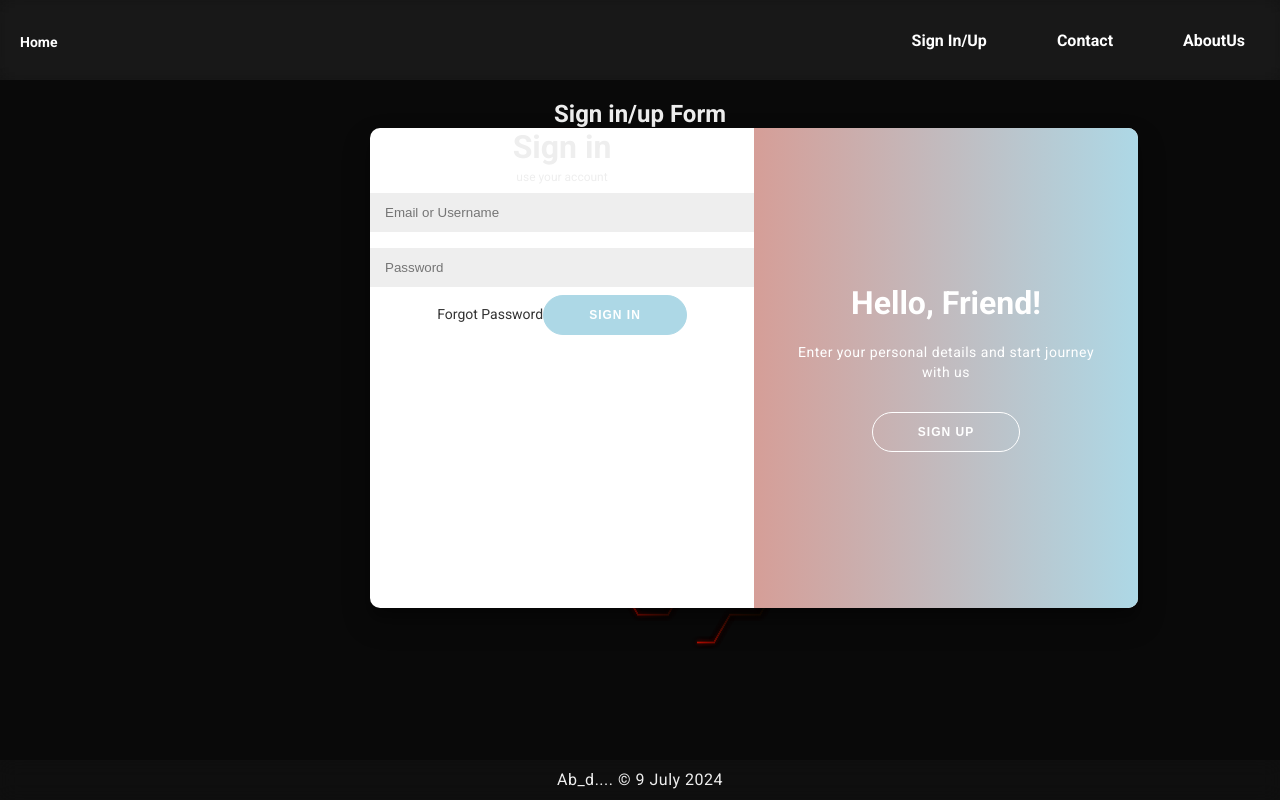
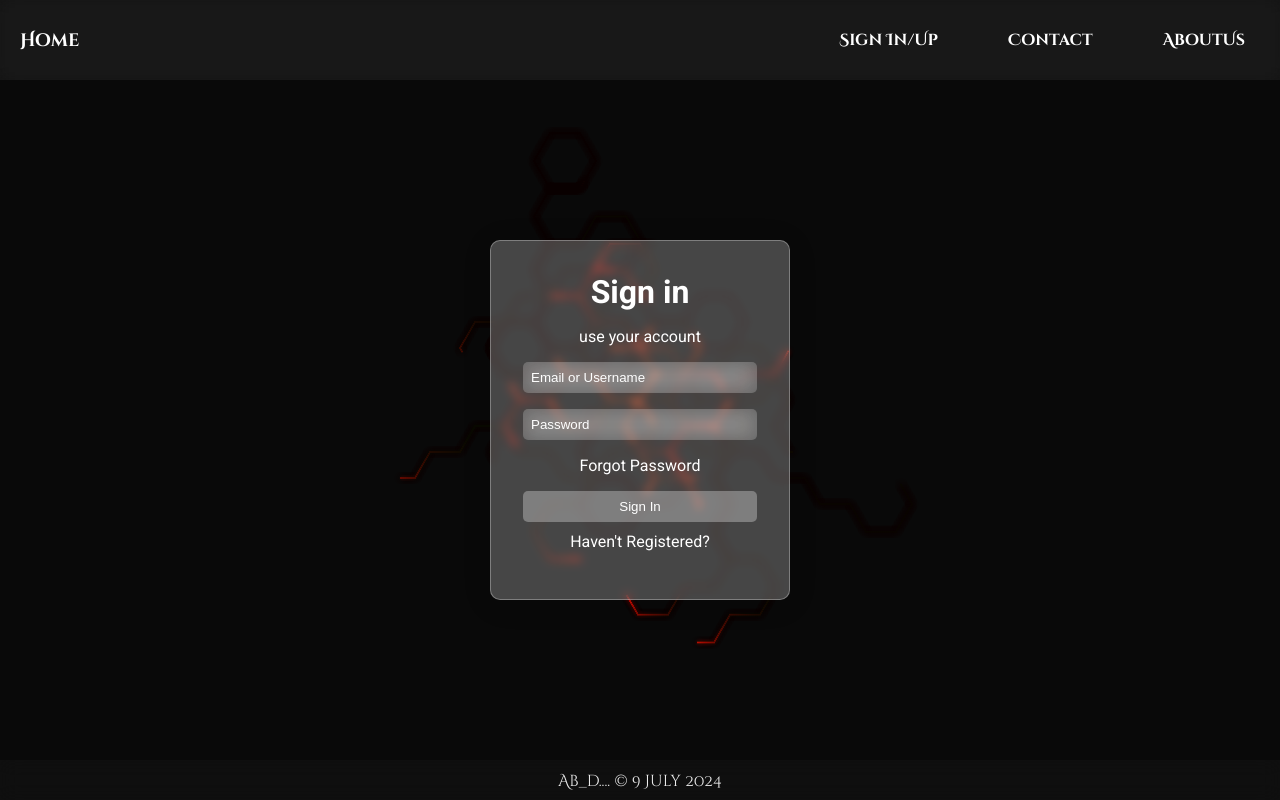
Before and after one commit to noobcoder3068/PennyPincher, a React (Create React App) app in the folder frontend/: page /SignIn in a window 1280 px wide. Built offline with nearby package versions, Linux system fonts and the light colour scheme.

Commit message:
have done the pages folder styling perfect

```diff
--- a/frontend/src/App.jsx
+++ b/frontend/src/App.jsx
@@ -3,7 +3,9 @@ import { BrowserRouter, Routes, Route } from "react-router-dom";
 import Home from "./components/home";
 import Forgot from "./pages/forgot";
 import NewPass from "./pages/newpass";
-import InUp from "./pages/InUp";
+// import InUp from "./pages/InUp";
+import Register from "./pages/register";
+import SignIn from "./pages/login";
 import Footer from "./components/footer";
 import Navbar from "./components/navbar";
 import Contact from "./components/contact";
@@ -23,7 +25,8 @@ function App() {
         <main className="content-wrapper">
           <Routes>
             <Route path="/" element={<Home />} />
-            <Route path="/SignIn" element={<InUp />} />
+            <Route path="/SignIn" element={<SignIn />} />
+            <Route path="/Register" element={<Register />} />
             <Route path="/About" element={<About />} />
             <Route path="/Contact" element={<Contact />} />
             <Route path="/Forgot-password" element={<Forgot />} />
--- a/frontend/src/components/about.css
+++ b/frontend/src/components/about.css
@@ -1,3 +1,5 @@
+@import url('https://fonts.googleapis.com/css2?family=Roboto+Condensed:wght@300;400;700&display=swap');
+
 .about-us-container h1 {
     font-family: Cinzel Decorative;
     color: #eeeeee;
@@ -6,14 +8,15 @@
 }
 
 .about-us-container p {
-    font-size: 1.2em;
+    font-size: 1.4em;
+    font-family:  'Roboto Condensed', sans-serif;
     line-height: 1.6;
     margin-bottom: 15px;
     color: #EEEEEE;
+    text-align: center;
 }
 
 .about-us-container {
-    margin-top: 100px;
     text-align: center;
     padding: 20px;
 }
--- a/frontend/src/components/footer.css
+++ b/frontend/src/components/footer.css
@@ -15,6 +15,7 @@
 
   .footer p {
     margin: 0;
+    font-family: Cinzel Decorative;
     font-size: 1rem;
     color: #eeeeee;
   }
--- a/frontend/src/components/home.css
+++ b/frontend/src/components/home.css
@@ -1,3 +1,5 @@
+@import url('https://fonts.googleapis.com/css2?family=Roboto+Condensed:wght@300;400;700&display=swap');
+
 .home-container {
     margin-top: 150px;
     padding: 20px;
@@ -17,15 +19,18 @@
 }
 
 .hero h2, .about h2, .features h2 {
+    font-family:  'Roboto Condensed', sans-serif;
     color: #eeeeee;
+    font-size: 1.8rem;
     text-align: left;
 }
 
 .hero p, .about p {
+    font-family:  'Roboto Condensed', sans-serif;
     color: #eeeeee;
     line-height: 1.6;
     text-align: left;
-    font-size: 17px;
+    font-size: 1.2rem;
 }
 
 .hero p{
@@ -53,8 +58,7 @@
 
 .features {
     padding: 20px;
-    margin: 20px auto;
-    margin-top: 30px;
+    margin-top: 40px;
     max-width: 800px;
     text-align: left;
 }
@@ -64,6 +68,7 @@
     font-size: 48px;
     color: #eeeeee;
     margin-bottom: 20px;
+    text-align: center;
 }
 
 .feature h3 {
@@ -75,10 +80,11 @@
 }
 
 .feature p {
-    font-family: "PT Sans", sans-serif;
-    font-size: 16px;
+    font-family:  'Roboto Condensed', sans-serif;
+    font-size: 1.4rem;
     color: #eeeeee;
     line-height: 1.6;
+    text-align: center;
 }
 
 .about {
@@ -99,7 +105,7 @@
 
 .about p {
     font-family: "PT Sans", sans-serif;
-    font-size: 18px;
+    font-size: 1.2rem;
     color: #eeeeee;
     line-height: 1.6;
     text-align: center;
--- a/frontend/src/components/navbar.css
+++ b/frontend/src/components/navbar.css
@@ -25,6 +25,7 @@ nav {
 }
 
 .navbar-home a {
+    font-family: Cinzel Decorative;
     color: #fff;
     text-decoration: none;
 }
@@ -41,6 +42,7 @@ nav {
 }
 
 .Navbarul li a {
+    font-family: Cinzel Decorative;
     color: #fff;
     text-decoration: none;
     font-size: 16px;
@@ -50,5 +52,9 @@ nav {
 }
 
 .Navbarul li a:hover {
-    color: #14ffef;
+    color: goldenrod;
 }
+
+.navbar-home :hover{
+    color: goldenrod;
+}
--- a/frontend/src/pages/InUp.jsx
+++ b/frontend/src/pages/InUp.jsx
@@ -1,5 +1,5 @@
 import React, { useState } from "react";
-import "./login.css";
+// import "./login.css";
 import SignInForm from "./login.jsx";
 import SignUpForm from "./register.jsx";
 
--- a/frontend/src/pages/login.css
+++ b/frontend/src/pages/login.css
@@ -1,246 +1,84 @@
-.App {
-    text-align: center;
+.signin-form-container {
+  display: flex;
+  justify-content: center;
+  align-items: center;
+  height: 80vh;
 }
 
-  @import url("https://fonts.googleapis.com/css?family=Montserrat:400,800");
-
-  * {
-    box-sizing: border-box;
+.signin-form {
+  background: rgba(255, 255, 255, 0.25);
+  border-radius: 10px;
+  box-shadow: 0 4px 30px rgba(0, 0, 0, 0.1);
+  padding: 2rem;
+  width: 300px;
+  display: flex;
+  flex-direction: column;
+  align-items: center;
+  backdrop-filter: blur(5px);
+  -webkit-backdrop-filter: blur(5px);
+  border: 1px solid rgba(255, 255, 255, 0.3);
 }
 
-  h1 {
-    font-weight: bold;
-    margin: 0;
+.signin-form h1 {
+  margin-bottom: 1rem;
+  color: #ffffff;
 }
 
-  h2 {
-    text-align: center;
+.signin-form span {
+  margin-bottom: 1rem;
+  color: #ffffff;
 }
 
-  .title-sigin{
-    color: #eeeeee;
+.signin-form input {
+  width: 100%;
+  padding: 0.5rem;
+  margin-bottom: 1rem;
+  border: none;
+  border-radius: 5px;
+  backdrop-filter: blur(10px);
+  -webkit-backdrop-filter: blur(10px);
+  background: rgba(255, 255, 255, 0.15);
+  color: #ffffff;
 }
 
-  #container-signin{
-    margin-left: 350px;
+.signin-form input::placeholder {
+  color: #ffffff;
 }
 
-  p {
-    font-size: 14px;
-    font-weight: 100;
-    line-height: 20px;
-    letter-spacing: 0.5px;
-    margin: 20px 0 30px;
+.signin-form .forgot-pass {
+  margin-bottom: 1rem;
+  color: #ffffff;
+  text-decoration: none;
 }
 
-  span {
-    font-size: 12px;
+.signin-form .forgot-pass:hover {
+  text-decoration: underline;
+  color: goldenrod;
 }
 
-  a {
-    color: #333;
-    font-size: 14px;
-    text-decoration: none;
-    margin: 15px 0;
+.signin-form button {
+  width: 100%;
+  padding: 0.5rem;
+  border: none;
+  border-radius: 5px;
+  background: rgba(255, 255, 255, 0.3);
+  color: #ffffff;
+  cursor: pointer;
+  transition: background 0.3s ease;
 }
 
-  button {
-    border-radius: 20px;
-    border: 1px solid lightblue;
-    background-color: lightblue;
-    color: #ffffff;
-    font-size: 12px;
-    font-weight: bold;
-    padding: 12px 45px;
-    letter-spacing: 1px;
-    text-transform: uppercase;
-    transition: transform 80ms ease-in;
+.signin-form button:hover {
+  background: rgba(255, 255, 255, 0.5);
 }
 
-  button:active {
-    transform: scale(0.95);
+.signin-form .Reg{
+  margin-bottom: 1rem;
+  color: #ffffff;
+  text-decoration: none;
+  margin-top: 10px;
 }
 
-  button:focus {
-    outline: none;
+.signin-form .Reg:hover{
+  text-decoration: underline;
+  color: goldenrod;
 }
-
-  button.ghost {
-    background-color: transparent;
-    border-color: #ffffff;
-  }
-
-  input {
-    background-color: #eee;
-    border: none;
-    padding: 12px 15px;
-    margin: 8px 0;
-    width: 100%;
-  }
-
-  .container {
-    background-color: #fff;
-    border-radius: 10px;
-    box-shadow: 0 14px 28px rgba(0, 0, 0, 0.25), 0 10px 10px rgba(0, 0, 0, 0.22);
-    position: relative;
-    overflow: hidden;
-    width: 768px;
-    max-width: 100%;
-    min-height: 480px;
-  }
-
-  .form-container {
-    position: absolute;
-    top: 0;
-    height: 100%;
-    transition: all 0.6s ease-in-out;
-  }
-
-  .sign-in-container {
-    left: 0;
-    width: 50%;
-    z-index: 2;
-  }
-
-  .container.right-panel-active .sign-in-container {
-    transform: translateX(100%);
-  }
-
-  .sign-up-container {
-    left: 0;
-    width: 50%;
-    opacity: 0;
-    z-index: 1;
-  }
-
-  .container.right-panel-active .sign-up-container {
-    transform: translateX(100%);
-    opacity: 1;
-    z-index: 5;
-    animation: show 0.6s;
-  }
-
-  @keyframes show {
-    0%,
-    49.99% {
-      opacity: 0;
-      z-index: 1;
-    }
-
-    50%,
-    100% {
-      opacity: 1;
-      z-index: 5;
-    }
-  }
-
-  .overlay-container {
-    position: absolute;
-    top: 0;
-    left: 50%;
-    width: 50%;
-    height: 100%;
-    overflow: hidden;
-    transition: transform 0.6s ease-in-out;
-    z-index: 100;
-  }
-
-  .container.right-panel-active .overlay-container {
-    transform: translateX(-100%);
-  }
-
-  .overlay {
-    background: lightblue;
-    background: -webkit-linear-gradient(to right, #fe6449, lightblue);
-    background: linear-gradient(to right, #fe6449, lightblue);
-    background-repeat: no-repeat;
-    background-size: cover;
-    background-position: 0 0;
-    color: #ffffff;
-    position: relative;
-    left: -100%;
-    height: 100%;
-    width: 200%;
-    transform: translateX(0);
-    transition: transform 0.6s ease-in-out;
-  }
-
-  .container.right-panel-active .overlay {
-    transform: translateX(50%);
-  }
-
-  .overlay-panel {
-    position: absolute;
-    display: flex;
-    align-items: center;
-    justify-content: center;
-    flex-direction: column;
-    padding: 0 40px;
-    text-align: center;
-    top: 0;
-    height: 100%;
-    width: 50%;
-    transform: translateX(0);
-    transition: transform 0.6s ease-in-out;
-  }
-
-  .overlay-left {
-    transform: translateX(-20%);
-  }
-
-  .container.right-panel-active .overlay-left {
-    transform: translateX(0);
-  }
-
-  .overlay-right {
-    right: 0;
-    transform: translateX(0);
-  }
-
-  .container.right-panel-active .overlay-right {
-    transform: translateX(20%);
-  }
-
-  .social-container {
-    margin: 20px 0;
-  }
-
-  .social-container a {
-    border: 1px solid #dddddd;
-    border-radius: 50%;
-    display: inline-flex;
-    justify-content: center;
-    align-items: center;
-    margin: 0 5px;
-    height: 40px;
-    width: 40px;
-  }
-
-  .forgot-pass{
-    color: #333;
-  }
-
-  footer {
-    background-color: #222;
-    color: #fff;
-    font-size: 14px;
-    bottom: 0;
-    position: fixed;
-    left: 0;
-    right: 0;
-    text-align: center;
-    z-index: 999;
-  }
-
-  footer p {
-    margin: 10px 0;
-  }
-
-  footer i {
-    color: red;
-  }
-
-  footer a {
-    color: #3c97bf;
-    text-decoration: none;
-  }
--- a/frontend/src/pages/login.jsx
+++ b/frontend/src/pages/login.jsx
@@ -1,6 +1,7 @@
 import React, { useState } from "react";
 import axios from "axios";
 import { useNavigate, NavLink } from "react-router-dom";
+import "./login.css"; // Import the CSS file
 
 function SignIn() {
     const [login, setLogin] = useState({
@@ -43,8 +44,8 @@ function SignIn() {
     }
 
     return (
-        <div className="form-container sign-in-container">
-            <form className="sign-in-form" onSubmit={handleSubmit}>
+        <div className="signin-form-container">
+            <form className="signin-form" onSubmit={handleSubmit}>
                 <h1>Sign in</h1>
                 <span>use your account</span>
                 <input
@@ -63,6 +64,7 @@ function SignIn() {
                 />
                 <NavLink to="/Forgot-password" className="forgot-pass">Forgot Password</NavLink>
                 <button type="submit">Sign In</button>
+                <NavLink to="/Register" className="Reg">Haven't Registered?</NavLink>
             </form>
         </div>
     );
--- /dev/null
+++ b/frontend/src/pages/register.css
@@ -0,0 +1,61 @@
+.register-form-container {
+    display: flex;
+    justify-content: center;
+    align-items: center;
+    height: 80vh;
+}
+
+.register-form {
+    background: rgba(255, 255, 255, 0.25);
+    border-radius: 10px;
+    box-shadow: 0 4px 30px rgba(0, 0, 0, 0.1);
+    padding: 2rem;
+    width: 300px;
+    display: flex;
+    flex-direction: column;
+    align-items: center;
+    backdrop-filter: blur(5px);
+    -webkit-backdrop-filter: blur(5px);
+    border: 1px solid rgba(255, 255, 255, 0.3);
+}
+
+.register-form h1 {
+    margin-bottom: 1rem;
+    color: #ffffff;
+}
+
+.register-form span {
+    margin-bottom: 1rem;
+    color: #ffffff;
+}
+
+.register-form input {
+    width: 100%;
+    padding: 0.5rem;
+    margin-bottom: 1rem;
+    border: none;
+    border-radius: 5px;
+    backdrop-filter: blur(10px);
+    -webkit-backdrop-filter: blur(10px);
+    background: rgba(255, 255, 255, 0.15);
+    color: #ffffff;
+}
+
+.register-form input::placeholder {
+    color: #ffffff;
+}
+
+.register-form button {
+    width: 100%;
+    padding: 0.5rem;
+    border: none;
+    border-radius: 5px;
+    background: rgba(255, 255, 255, 0.3);
+    color: #ffffff;
+    cursor: pointer;
+    transition: background 0.3s ease;
+}
+
+.register-form button:hover {
+    background: rgba(255, 255, 255, 0.5);
+}
--- a/frontend/src/pages/register.jsx
+++ b/frontend/src/pages/register.jsx
@@ -1,6 +1,7 @@
 import axios from "axios";
 import React, { useState } from "react";
 import { useNavigate } from "react-router-dom";
+import "./register.css";
 
 function Register() {
     const [register, setRegister] = useState({
@@ -32,6 +33,7 @@ function Register() {
                 username:"",
                 password:"",
             });
+            navigate('/SignIn');
         }catch(err){
             console.error("HandleClick problem:", err.response ? err.response.data : err.message);
             setRegister({
@@ -44,8 +46,8 @@ function Register() {
     };
 
     return (
-        <div className="form-container sign-up-container">
-      <form onSubmit={handleClick}>
+        <div className="register-form-container">
+            <form className="register-form" onSubmit={handleClick}>
                 <h1>Create Account</h1>
                 <span>use your email for registration</span>
                 <input
@@ -69,7 +71,7 @@ function Register() {
                     value={register.password}
                     onChange={handleChange}
                 />
-        <button>Sign Up</button>
+                <button type="submit">Sign Up</button>
             </form>
         </div>
     );
```
Also changed, not shown: frontend/src/components/contact.css (+31 -12 lines), frontend/src/components/home.jsx (+4 -4 lines). Lines whose indentation alone changed are shown as unchanged.
